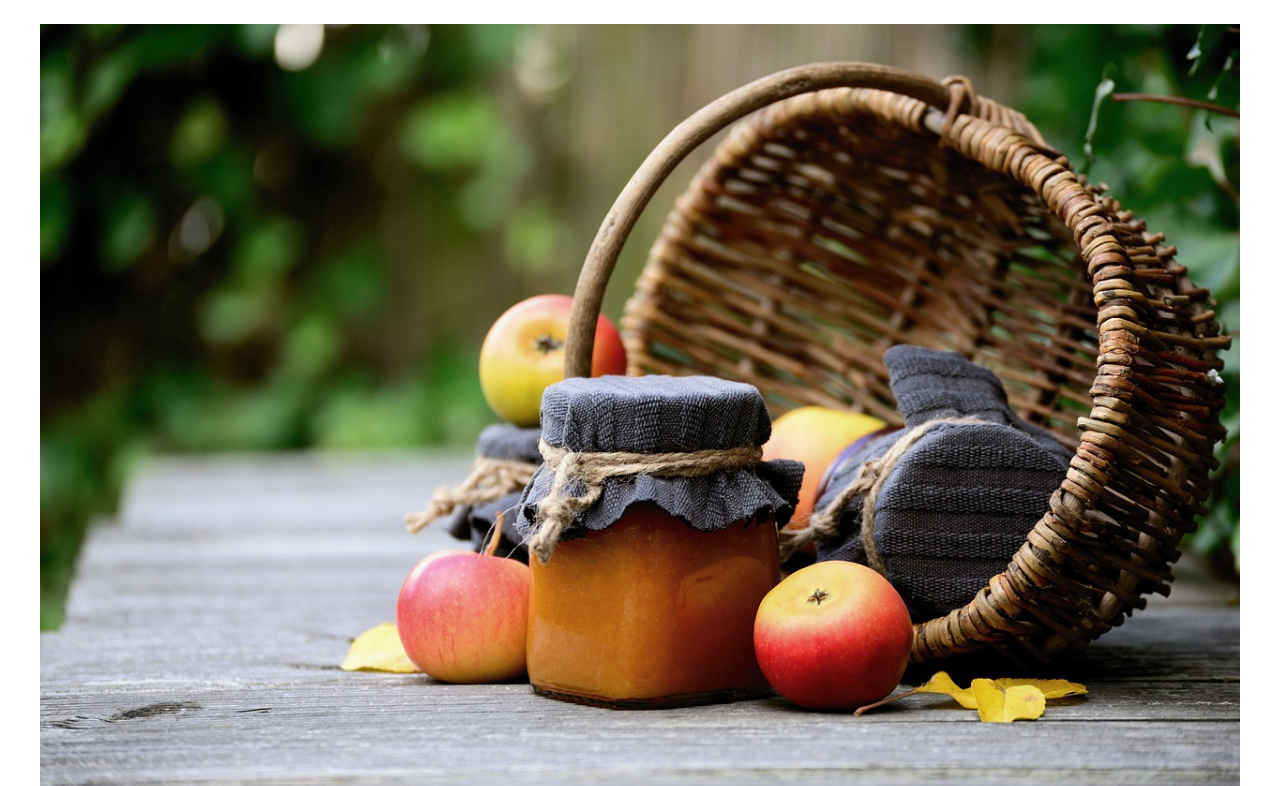
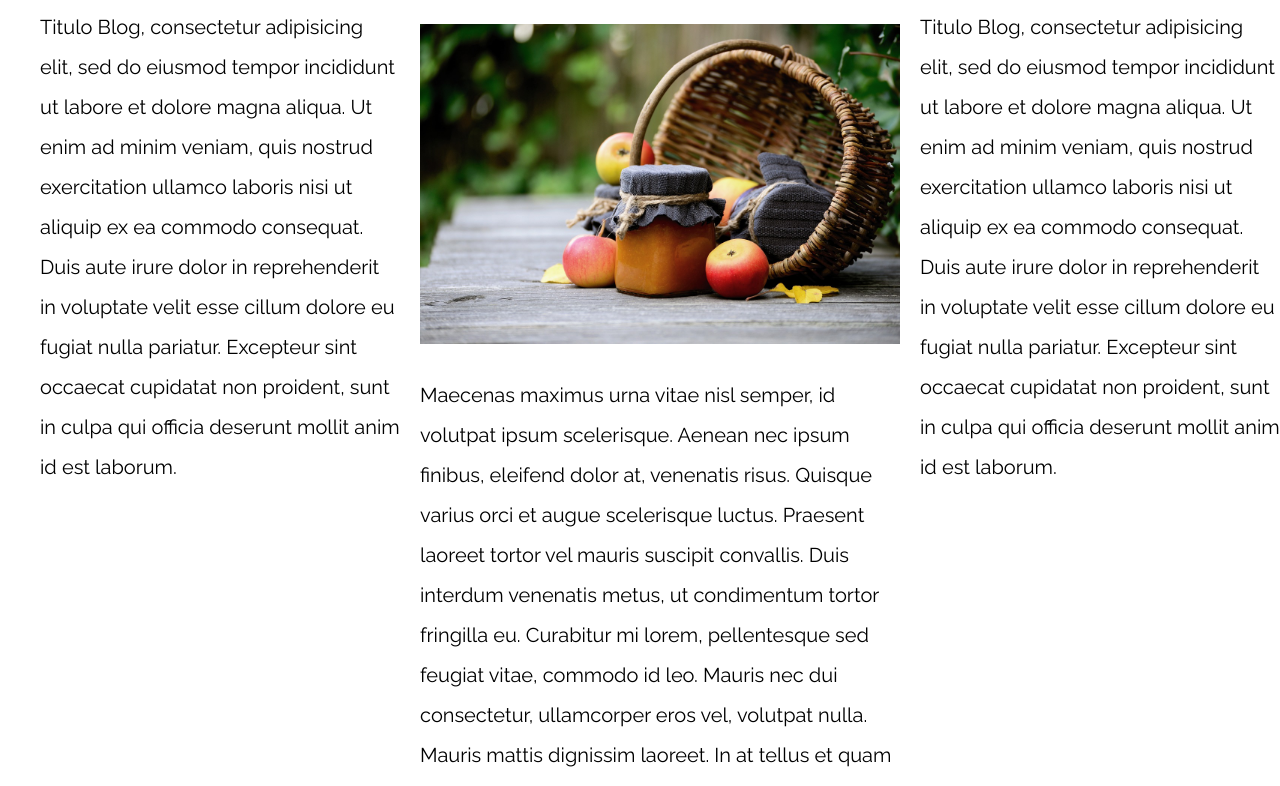
Before and after one commit to heduardogarcia/patronesRWD, a plain HTML site: page 05-3columnas_css_grid/index.html in a window 1280 px wide. Shown: the part 110-896 px from the top of the page. Drawn offline with nearby package versions, Linux system fonts and the light colour scheme.

Commit message:
Se suben los patrones de 3 columnas css yy grid

```diff
--- a/03-3columnas_iguales_css_grid/css/styles.css
+++ b/03-3columnas_iguales_css_grid/css/styles.css
@@ -10,7 +10,7 @@ html {
 }
 
 body {
-    font-family: 'Raleway', sans-serif;
+  font-family: "Raleway", sans-serif;
   font-size: 1.6rem;
 }
 
@@ -30,7 +30,7 @@ h1 {
 
 .entrada-blog a {
   display: inline-block;
-    background-color: #2196F3;
+  background-color: #2196f3;
   color: white;
   padding: 10px 20px;
   text-decoration: none;
@@ -39,3 +39,11 @@ h1 {
 }
 
 /** CODIGO AQUI **/
+
+@media (min-width: 768px) {
+  .tres-columnas {
+    display: grid;
+    grid-template-columns: repeat(3, 1fr);
+    gap: 2rem;
+  }
+}
--- a/04-3columnas_iguales_flexbox/css/styles.css
+++ b/04-3columnas_iguales_flexbox/css/styles.css
@@ -10,7 +10,7 @@ html {
 }
 
 body {
-    font-family: 'Raleway', sans-serif;
+  font-family: "Raleway", sans-serif;
   font-size: 1.6rem;
 }
 
@@ -30,7 +30,7 @@ h1 {
 
 .entrada-blog a {
   display: inline-block;
-    background-color: #2196F3;
+  background-color: #2196f3;
   color: white;
   padding: 10px 20px;
   text-decoration: none;
@@ -39,3 +39,21 @@ h1 {
 }
 
 /** CODIGO AQUI **/
+
+@media (min-width: 768px) {
+  .tres-columnas {
+    display: flex;
+    justify-content: space-between;
+    gap: 2rem;
+  }
+
+  /* codigo mas soportado
+  .tres-columnas {
+    display: flex;
+    justify-content: space-between;
+
+  }
+  /* .entrada-blog{ */
+    /* flex: 0 0 calc(33.3% -1rem); */
+  /* } */ */
+}
--- a/05-3columnas_css_grid/css/styles.css
+++ b/05-3columnas_css_grid/css/styles.css
@@ -10,7 +10,7 @@ html {
 }
 
 body {
-    font-family: 'Raleway', sans-serif;
+  font-family: "Raleway", sans-serif;
   font-size: 1.6rem;
   line-height: 2;
 }
@@ -39,7 +39,7 @@ p {
 
 .entrada-blog a {
   display: inline-block;
-    background-color: #2196F3;
+  background-color: #2196f3;
   color: white;
   padding: 10px 20px;
   text-decoration: none;
@@ -47,5 +47,22 @@ p {
   text-transform: uppercase;
 }
 
+/** CODIGO AQUI **/
 
-/** CODIGO AQUI **/
+@media (min-width: 768px) {
+  .tres-columnas {
+    display: grid;
+    grid-template-columns: 30% 40% 30%;
+    gap: 2rem;
+    grid-auto-flow: column;
+  }
+  .principal {
+    grid-column: 2 / 3;
+  }
+  .aside-1 {
+    grid-column: 1/2;
+  }
+  .aside-2 {
+    grid-column: 3/4;
+  }
+}
--- a/05-3columnas_css_grid/index.html
+++ b/05-3columnas_css_grid/index.html
@@ -12,39 +12,64 @@
 
 <body>
 
-    <div class="contenedor">
-        <main>
+  <div class="contenedor tres-columnas">
+    <main class="principal">
       <article>
         <h1>Entrada del Blog</h1>
         <img src="img/imagen1.jpg">
 
-                <p>Maecenas maximus urna vitae nisl semper, id volutpat ipsum scelerisque. Aenean nec ipsum finibus, eleifend dolor at, venenatis risus. Quisque varius orci et augue scelerisque luctus. Praesent laoreet tortor vel mauris suscipit convallis.
-                    Duis interdum venenatis metus, ut condimentum tortor fringilla eu. Curabitur mi lorem, pellentesque sed feugiat vitae, commodo id leo. Mauris nec dui consectetur, ullamcorper eros vel, volutpat nulla. Mauris mattis dignissim laoreet.
-                    In at tellus et quam iaculis commodo. Aliquam cursus turpis sed elit consequat placerat sit amet in ante. Nulla libero ex, imperdiet non faucibus a, sagittis sit amet ligula. Sed blandit ante est, nec aliquet quam pulvinar sed. Sed
-                    varius, lacus in facilisis ultrices, urna turpis ullamcorper nibh, sit amet interdum nisi nisi eget arcu. Vestibulum bibendum velit justo, eget cursus ipsum pharetra in.</p>
+        <p>Maecenas maximus urna vitae nisl semper, id volutpat ipsum scelerisque. Aenean nec ipsum finibus, eleifend
+          dolor at, venenatis risus. Quisque varius orci et augue scelerisque luctus. Praesent laoreet tortor vel mauris
+          suscipit convallis.
+          Duis interdum venenatis metus, ut condimentum tortor fringilla eu. Curabitur mi lorem, pellentesque sed
+          feugiat vitae, commodo id leo. Mauris nec dui consectetur, ullamcorper eros vel, volutpat nulla. Mauris mattis
+          dignissim laoreet.
+          In at tellus et quam iaculis commodo. Aliquam cursus turpis sed elit consequat placerat sit amet in ante.
+          Nulla libero ex, imperdiet non faucibus a, sagittis sit amet ligula. Sed blandit ante est, nec aliquet quam
+          pulvinar sed. Sed
+          varius, lacus in facilisis ultrices, urna turpis ullamcorper nibh, sit amet interdum nisi nisi eget arcu.
+          Vestibulum bibendum velit justo, eget cursus ipsum pharetra in.</p>
 
-                <p>Aliquam urna enim, ullamcorper vel urna id, tincidunt lobortis tortor. Donec bibendum condimentum purus, at rhoncus sapien. Phasellus ac ipsum metus. Aliquam arcu erat, posuere ac dolor vel, imperdiet tempor enim. Fusce tristique consequat
-                    convallis. Sed auctor fermentum elit. Vestibulum mi libero, tincidunt quis auctor id, faucibus nec augue. Pellentesque ut vestibulum augue. Aenean in lorem tincidunt, sodales arcu eget, bibendum nisi. Proin vitae magna eu leo vulputate
-                    congue consectetur sed felis. Ut tempus neque sit amet tortor aliquet hendrerit. Nulla feugiat metus quis libero convallis fermentum. Morbi eleifend id tellus quis iaculis. Sed vitae turpis eget eros faucibus luctus at vitae lacus.
+        <p>Aliquam urna enim, ullamcorper vel urna id, tincidunt lobortis tortor. Donec bibendum condimentum purus, at
+          rhoncus sapien. Phasellus ac ipsum metus. Aliquam arcu erat, posuere ac dolor vel, imperdiet tempor enim.
+          Fusce tristique consequat
+          convallis. Sed auctor fermentum elit. Vestibulum mi libero, tincidunt quis auctor id, faucibus nec augue.
+          Pellentesque ut vestibulum augue. Aenean in lorem tincidunt, sodales arcu eget, bibendum nisi. Proin vitae
+          magna eu leo vulputate
+          congue consectetur sed felis. Ut tempus neque sit amet tortor aliquet hendrerit. Nulla feugiat metus quis
+          libero convallis fermentum. Morbi eleifend id tellus quis iaculis. Sed vitae turpis eget eros faucibus luctus
+          at vitae lacus.
           Nunc blandit arcu arcu, non condimentum dui posuere vitae. Nulla facilisi.</p>
 
-                <p>Aliquam erat volutpat. Ut dapibus tincidunt odio, a pulvinar dolor dapibus varius. Quisque fringilla faucibus sapien nec blandit. Cras at lectus tincidunt mi cursus dapibus in a nunc. Suspendisse vitae velit orci. Suspendisse nisi sapien,
-                    vehicula eget vehicula in, lacinia vitae tellus. Nulla facilisi. Sed consectetur consectetur sapien. Duis pretium blandit massa, mattis maximus nunc finibus in. Vestibulum ultrices ex lorem, sed ullamcorper est rhoncus sit amet. Pellentesque
-                    placerat ex sed nisl posuere, a porta augue finibus. Sed auctor mauris nec lacus interdum, nec consequat est pharetra. Praesent sit amet rhoncus diam. Nullam risus sapien, euismod vitae condimentum ac, consequat quis dui. Donec varius
+        <p>Aliquam erat volutpat. Ut dapibus tincidunt odio, a pulvinar dolor dapibus varius. Quisque fringilla faucibus
+          sapien nec blandit. Cras at lectus tincidunt mi cursus dapibus in a nunc. Suspendisse vitae velit orci.
+          Suspendisse nisi sapien,
+          vehicula eget vehicula in, lacinia vitae tellus. Nulla facilisi. Sed consectetur consectetur sapien. Duis
+          pretium blandit massa, mattis maximus nunc finibus in. Vestibulum ultrices ex lorem, sed ullamcorper est
+          rhoncus sit amet. Pellentesque
+          placerat ex sed nisl posuere, a porta augue finibus. Sed auctor mauris nec lacus interdum, nec consequat est
+          pharetra. Praesent sit amet rhoncus diam. Nullam risus sapien, euismod vitae condimentum ac, consequat quis
+          dui. Donec varius
           condimentum orci ac malesuada. Nulla bibendum quam viverra, bibendum ex vel, suscipit lacus.</p>
 
       </article>
     </main>
 
-        <aside>
+    <aside class="aside-1">
       <h2>Sobre Nosotros</h2>
-            <p>Titulo Blog, consectetur adipisicing elit, sed do eiusmod tempor incididunt ut labore et dolore magna aliqua. Ut enim ad minim veniam, quis nostrud exercitation ullamco laboris nisi ut aliquip ex ea commodo consequat. Duis aute irure dolor
-                in reprehenderit in voluptate velit esse cillum dolore eu fugiat nulla pariatur. Excepteur sint occaecat cupidatat non proident, sunt in culpa qui officia deserunt mollit anim id est laborum.</p>
+      <p>Titulo Blog, consectetur adipisicing elit, sed do eiusmod tempor incididunt ut labore et dolore magna aliqua.
+        Ut enim ad minim veniam, quis nostrud exercitation ullamco laboris nisi ut aliquip ex ea commodo consequat. Duis
+        aute irure dolor
+        in reprehenderit in voluptate velit esse cillum dolore eu fugiat nulla pariatur. Excepteur sint occaecat
+        cupidatat non proident, sunt in culpa qui officia deserunt mollit anim id est laborum.</p>
     </aside>
-        <aside>
+    <aside class="aside-2">
       <h2>Misión</h2>
-            <p>Titulo Blog, consectetur adipisicing elit, sed do eiusmod tempor incididunt ut labore et dolore magna aliqua. Ut enim ad minim veniam, quis nostrud exercitation ullamco laboris nisi ut aliquip ex ea commodo consequat. Duis aute irure dolor
-                in reprehenderit in voluptate velit esse cillum dolore eu fugiat nulla pariatur. Excepteur sint occaecat cupidatat non proident, sunt in culpa qui officia deserunt mollit anim id est laborum.</p>
+      <p>Titulo Blog, consectetur adipisicing elit, sed do eiusmod tempor incididunt ut labore et dolore magna aliqua.
+        Ut enim ad minim veniam, quis nostrud exercitation ullamco laboris nisi ut aliquip ex ea commodo consequat. Duis
+        aute irure dolor
+        in reprehenderit in voluptate velit esse cillum dolore eu fugiat nulla pariatur. Excepteur sint occaecat
+        cupidatat non proident, sunt in culpa qui officia deserunt mollit anim id est laborum.</p>
     </aside>
   </div>
 
```
Also changed, not shown: 03-3columnas_iguales_css_grid/index.html (+7 -4 lines), 04-3columnas_iguales_flexbox/index.html (+7 -4 lines). Lines whose indentation alone changed are shown as unchanged.
